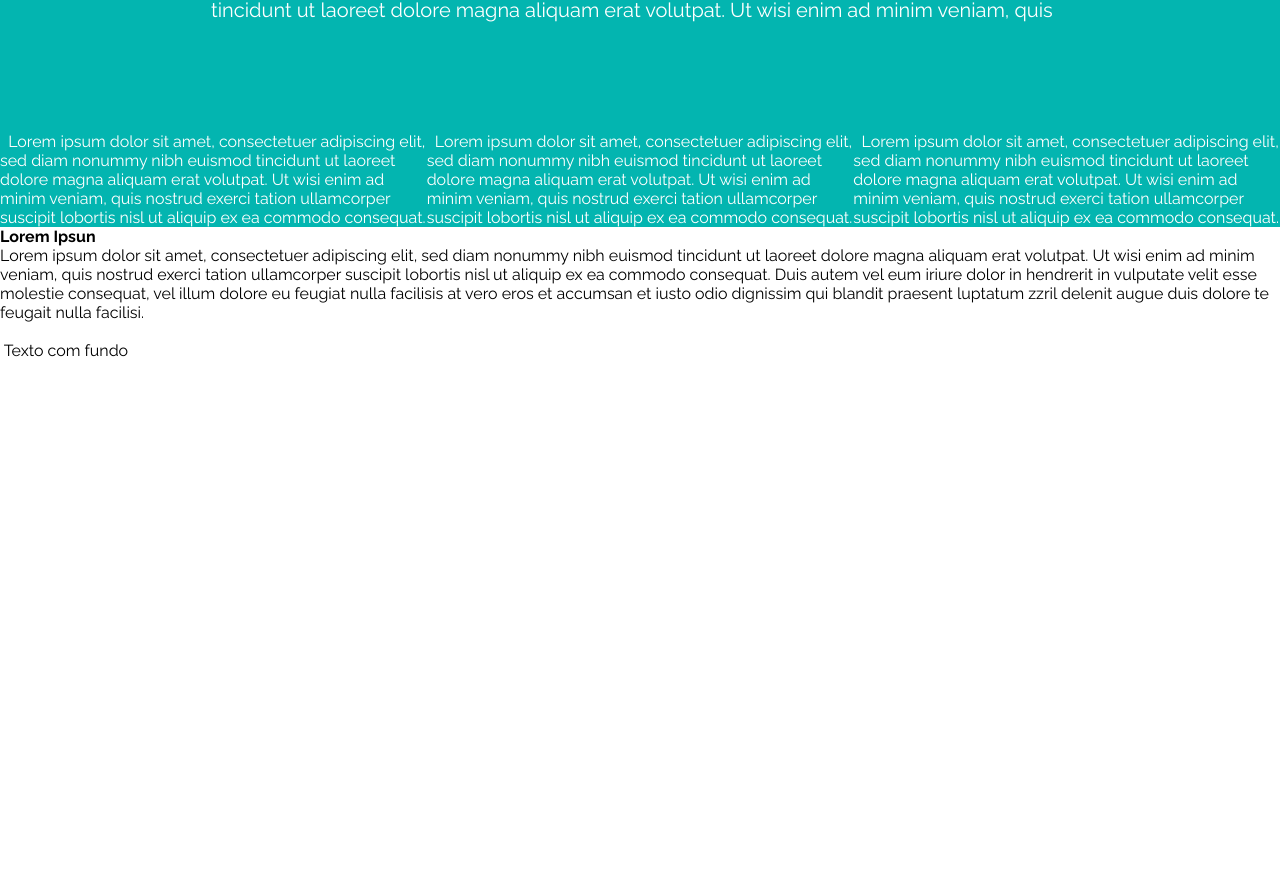
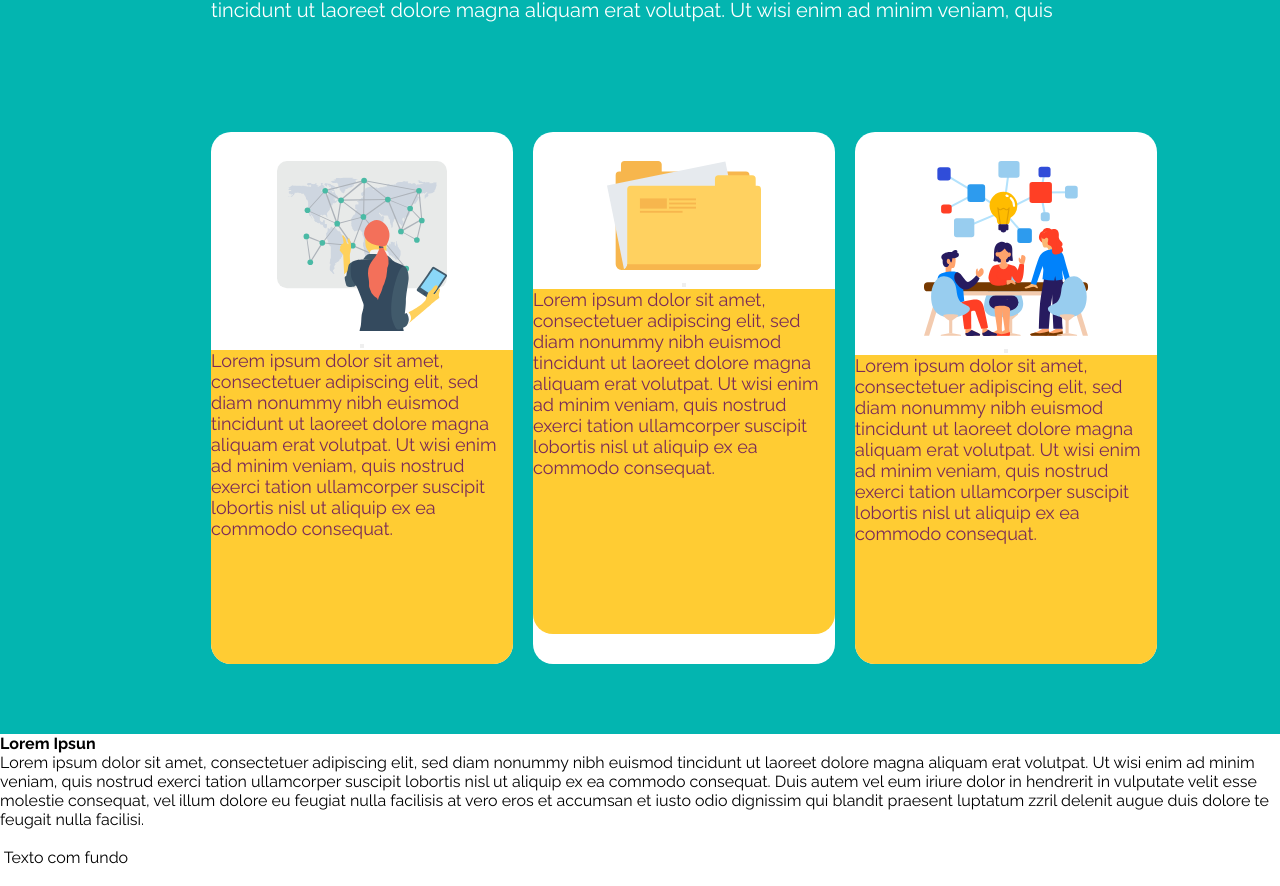
Before and after one commit to Reginara/teste-tecnico-DOT, a plain HTML site: page index.html in a window 1280 px wide. Shown: the part 1469-2355 px from the top of the page. Before the commit the page ends 1848 px from the top, so only its background shows below. Drawn offline with Linux system fonts and the light colour scheme; a script that the page names is missing.

Commit message:
Adjusting the dropdown cards (attempt)

```diff
--- a/index.html
+++ b/index.html
@@ -39,20 +39,32 @@
       Lorem ipsum dolor sit amet, consectetuer adipiscing elit, sed diam nonummy nibh euismod tincidunt ut laoreet dolore magna aliquam erat volutpat. Ut wisi enim ad minim veniam, quis
     </span>
     <div class="dropdown-cards">
-      <div class="card-1">
-        <img>
-        <img class="arrow">
-        <span>Lorem ipsum dolor sit amet, consectetuer adipiscing elit, sed diam nonummy nibh euismod tincidunt ut laoreet dolore magna aliquam erat volutpat. Ut wisi enim ad minim veniam, quis nostrud exerci tation ullamcorper suscipit lobortis nisl ut aliquip ex ea commodo consequat.</span>
+      <div class="card">
+        <img class="icon-map" src="./assets/icon-02.svg">
+        <span>
+          <button></button>
+        </span>
+        <div class="card-text">
+          <span>Lorem ipsum dolor sit amet, consectetuer adipiscing elit, sed diam nonummy nibh euismod tincidunt ut laoreet dolore magna aliquam erat volutpat. Ut wisi enim ad minim veniam, quis nostrud exerci tation ullamcorper suscipit lobortis nisl ut aliquip ex ea commodo consequat.</span>
+        </div>
       </div>
-      <div class="card-2">
-        <img>
-        <img class="arrow">
-        <span>Lorem ipsum dolor sit amet, consectetuer adipiscing elit, sed diam nonummy nibh euismod tincidunt ut laoreet dolore magna aliquam erat volutpat. Ut wisi enim ad minim veniam, quis nostrud exerci tation ullamcorper suscipit lobortis nisl ut aliquip ex ea commodo consequat.</span>
+      <div class="card">
+        <img class="icon-file" src="./assets/icon-03.svg">
+        <span>
+          <button></button>
+        </span>
+        <div class="card-text">
+          <span>Lorem ipsum dolor sit amet, consectetuer adipiscing elit, sed diam nonummy nibh euismod tincidunt ut laoreet dolore magna aliquam erat volutpat. Ut wisi enim ad minim veniam, quis nostrud exerci tation ullamcorper suscipit lobortis nisl ut aliquip ex ea commodo consequat.</span>
+        </div>
       </div>
-      <div class="card-3">
-        <img>
-        <img class="arrow">
-        <span>Lorem ipsum dolor sit amet, consectetuer adipiscing elit, sed diam nonummy nibh euismod tincidunt ut laoreet dolore magna aliquam erat volutpat. Ut wisi enim ad minim veniam, quis nostrud exerci tation ullamcorper suscipit lobortis nisl ut aliquip ex ea commodo consequat.</span>
+      <div class="card">
+        <img class="icon-group" src="./assets/icon-04.svg">
+        <span>
+          <button></button>
+        </span>
+        <div class="card-text">
+          <span>Lorem ipsum dolor sit amet, consectetuer adipiscing elit, sed diam nonummy nibh euismod tincidunt ut laoreet dolore magna aliquam erat volutpat. Ut wisi enim ad minim veniam, quis nostrud exerci tation ullamcorper suscipit lobortis nisl ut aliquip ex ea commodo consequat.</span>
+        </div>
       </div>
     </div>
   </section>
--- a/style.css
+++ b/style.css
@@ -105,7 +105,36 @@ h1 {
 
 .dropdown-cards {
   display: flex;
-  justify-content: space-around;
   align-items: center;
   margin-top: 40px;
+  margin-left: 211px;
+  padding-bottom: 70px;
 }
+
+.card {
+  display: flex;
+  flex-direction: column;
+  align-items: center;
+  width: 302px;
+  height: 532px;
+  background-color: #fff;
+  padding-top: 29px;
+  margin-right: 20px;
+  border-radius: 20px;
+}
+
+.icon-map {
+  width: 170px;
+  height: 170px;
+}
+
+.card-text {
+  background-color: #ffcc33;
+  color: #7a2b58;
+  font-size: 18px;
+  text-align: left;
+  line-height: 21px;
+  width: 302px;
+  height: 345px;
+  border-radius: 0 0 20px 20px;
+}
```
Also changed, not shown: assets/icon-02.svg (added), assets/icon-03.svg (added), assets/icon-04.svg (added).
